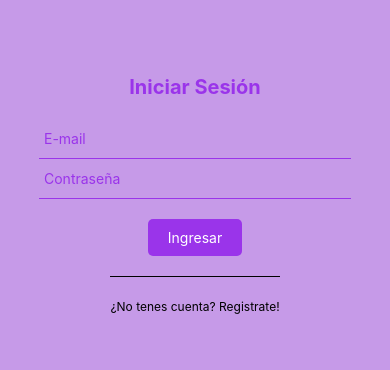
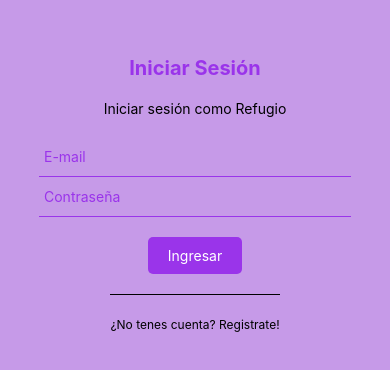
Before and after one commit to AgustinGiudice/petHope, a React Native app: screen /LoginScreen in a window 390 px wide. Shown: the part 228-598 px from the top of the page. Built offline with nearby package versions, Linux system fonts and the light colour scheme.

Commit message:
BotonSwitch para cambiar login

```diff
--- a/screens/Login.js
+++ b/screens/Login.js
@@ -13,13 +13,18 @@ import { TokenContext } from "../context/TokenContext";
 const LoginScreen = ({ navigation }) => {
   const [userData, setUserData] = useState({ mail: "", pass: "" });
   const [error, setError] = useState(""); // Estado para el mensaje de error
+  const [isRefugio, setIsRefugio] = useState(false); //como se quiere loguear
 
   const { setCurrentUser } = useContext(UserContext);
   const { setToken } = useContext(TokenContext);
 
   const handleLogin = () => {
+
+    const url = isRefugio
+      ? "https://mascotas-back-31adf188c4e6.herokuapp.com/api/refugios/login"
+      : "https://mascotas-back-31adf188c4e6.herokuapp.com/api/usuarios/login";
     fetch(
-      "https://mascotas-back-31adf188c4e6.herokuapp.com/api/usuarios/login",
+      url,
       {
         method: "POST",
         headers: {
@@ -73,7 +78,20 @@ const LoginScreen = ({ navigation }) => {
 
   return (
     <View style={styles.container}>
+
       <Text style={styles.title}>Iniciar Sesión</Text>
+      {/* LOGUEARSE COMO USUARIO O REFUGIO */}
+      <TouchableOpacity
+        style={styles.switchButton}
+        onPress={() => setIsRefugio(!isRefugio)}
+      >
+        <Text style={{ color: "black" }}>
+          {isRefugio
+            ? "Iniciar sesión como Usuario Normal"
+            : "Iniciar sesión como Refugio"}
+        </Text>
+      </TouchableOpacity>
+
       <View style={styles.inputsContainer}>
         <Input
           value={userData.email}
@@ -99,6 +117,7 @@ const LoginScreen = ({ navigation }) => {
       >
         <Text style={styles.registerText}>¿No tenes cuenta? Registrate!</Text>
       </Text>
+
     </View>
   );
 };
```
